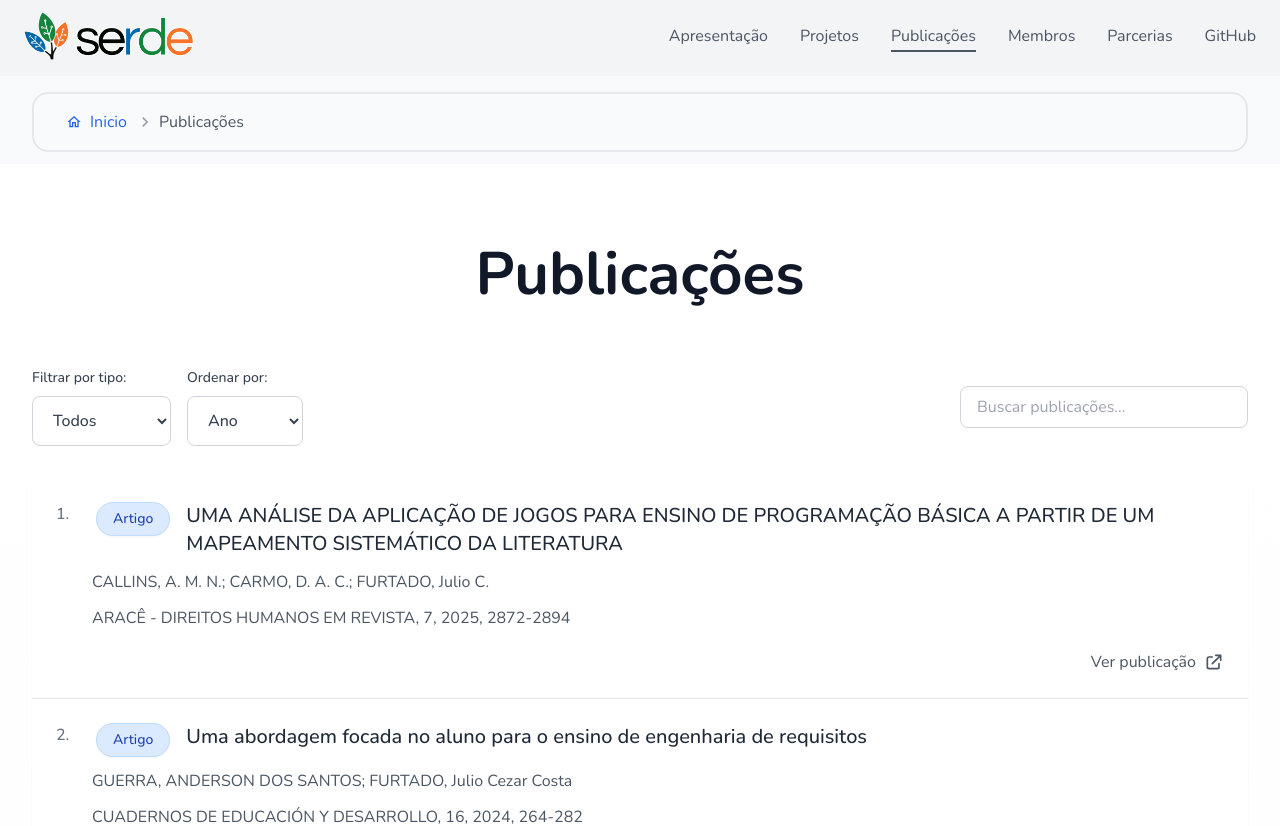
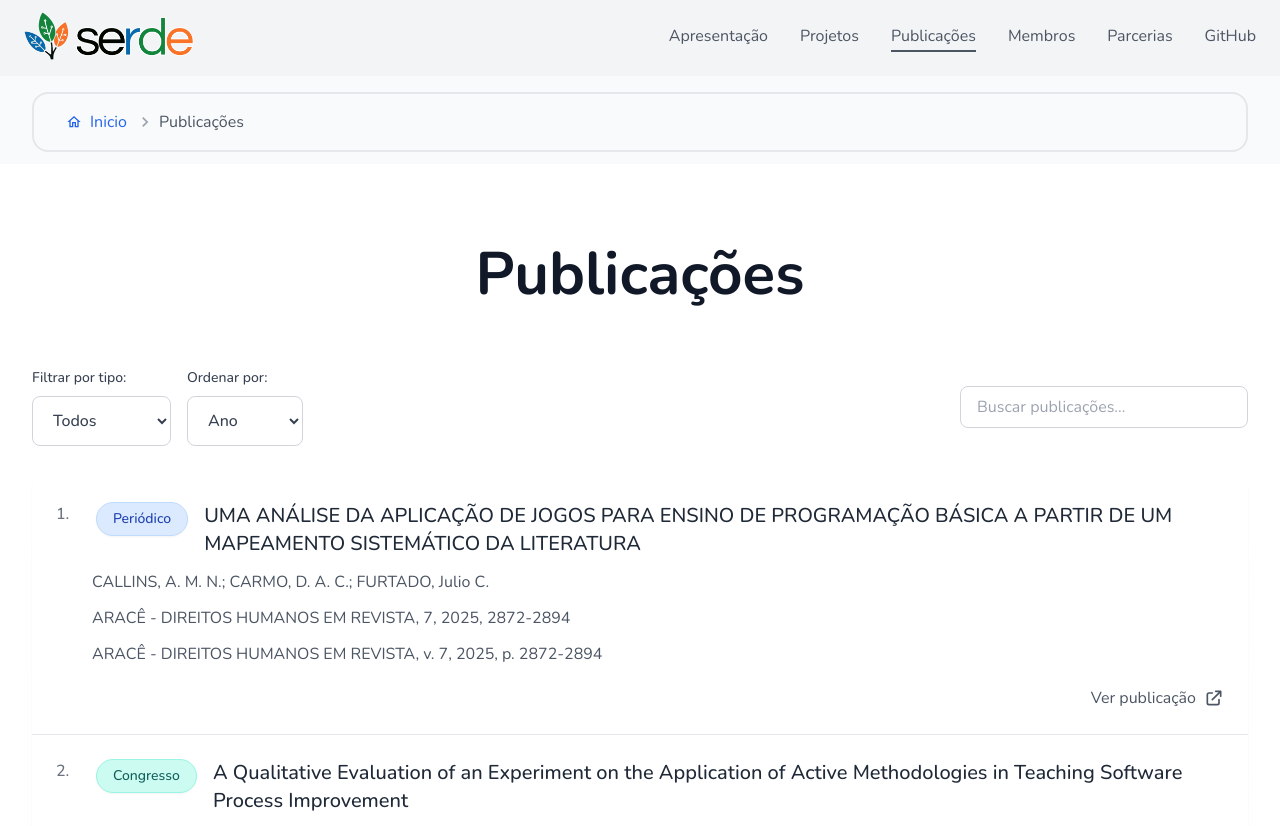
Before and after one commit to jcfurtado86/site-serde, a Next.js app: page /publicacoes in a window 1280 px wide. Shown: the top 826 px of the page. Built offline with nearby package versions, Linux system fonts and the light colour scheme.

Commit message:
fix: altera nomes e cores de categorias

```diff
--- a/src/app/(pages)/publicacoes/components/Publications/Publications.tsx
+++ b/src/app/(pages)/publicacoes/components/Publications/Publications.tsx
@@ -4,7 +4,7 @@ import { Search } from "@/app/components/SearcBar/Search"
 import { Tooltip } from "@/app/(pages)/publicacoes/components/Tooltip/Tooltip"
 import { useProjects } from "@/app/context/ProjectsContext"
 interface PublicationProps {
-  type: "article" | "book" | "chapter" | "congress"
+  type: "article" | "book" | "chapter" | "congress" | "conferenceAbstract" | "patent"
   number?: number
   title: string
   authors: string[]
@@ -21,6 +21,11 @@ interface PublicationProps {
   scieloCitations?: number
   jcrImpact?: number
   importance?: number
+  // --- Campos Opcionais para Patentes ---
+  patentNumber?: string // Ex: "BR512021001576-2"
+  registrationDate?: string // Ex: "30/10/2020"
+  registrationInstitution?: string // Ex: "INPI - Instituto Nacional da Propriedade Industrial"
+  patentType?: string
 }
 
 function Publication({
@@ -36,17 +41,25 @@ function Publication({
   location,
   proceedings,
   number,
+  patentNumber,
+  registrationDate,
+  registrationInstitution,
+  patentType,
 }: PublicationProps) {
   const getTypeLabel = () => {
     switch (type) {
       case "article":
-        return "Artigo"
+        return "Periódico"
       case "book":
         return "Livro"
       case "chapter":
         return "Capítulo de Livro"
       case "congress":
+        return "Congresso"
+      case "conferenceAbstract":
         return "Resumo em Congresso"
+      case "patent":
+        return "Patente"
       default:
         return ""
     }
@@ -62,6 +75,10 @@ function Publication({
         return "bg-orange-100 text-orange-800 border border-orange-200"
       case "congress":
         return "bg-teal-100 text-teal-800 border border-teal-200"
+      case "conferenceAbstract":
+        return "bg-purple-100 text-purple-800 border border-purple-200"
+      case "patent":
+        return "bg-yellow-100 text-yellow-800 border border-yellow-200"
       default:
         return ""
     }
@@ -81,9 +98,7 @@ function Publication({
             {title}
           </h2>
         </div>
-
         <p className="text-base text-gray-600 pl-[calc(24px+0.75rem)]">{authors.join("; ")}</p>
-
         {(publisher || event) && (
           <p className="text-base text-gray-600 pl-[calc(24px+0.75rem)]">
             {publisher && `${publisher}${edition ? `, ${edition}` : ""}`}
@@ -93,7 +108,37 @@ function Publication({
             {pages && `, ${pages}`}
           </p>
         )}
-
+        {type === "patent" ? (
+          <div className="text-base text-gray-600 pl-[calc(24px+0.75rem)] flex flex-col gap-1">
+            <p>
+              {registrationInstitution && (
+                <>
+                  <strong>Instituição de Registro:</strong> {registrationInstitution}
+                </>
+              )}
+            </p>
+            <p>
+              {patentNumber && (
+                <>
+                  <strong>Número do Registro:</strong> {patentNumber}
+                </>
+              )}
+              {registrationDate && (
+                <span className="ml-2 text-gray-500">(em {registrationDate})</span>
+              )}
+            </p>
+          </div>
+        ) : (
+          (publisher || event) && (
+            <p className="text-base text-gray-600 pl-[calc(24px+0.75rem)]">
+              {publisher && `${publisher}${edition ? `, v. ${edition}` : ""}`}
+              {event && `${event}, ${location}`}
+              {proceedings && `, ${proceedings}`}
+              {`, ${year}`}
+              {pages && `, p. ${pages}`}
+            </p>
+          )
+        )}
         <div className="flex justify-end mt-2">
           {link && link !== "#" ? (
             <a
@@ -127,7 +172,7 @@ function Publication({
 }
 
 export function Publications() {
-  const [sortBy, setSortBy] = useState("chronological")
+  const [sortBy, setSortBy] = useState("year")
   const [searchTerm, setSearchTerm] = useState("")
   const [filterType, setFilterType] = useState("all")
   const { publications } = useProjects()
```
